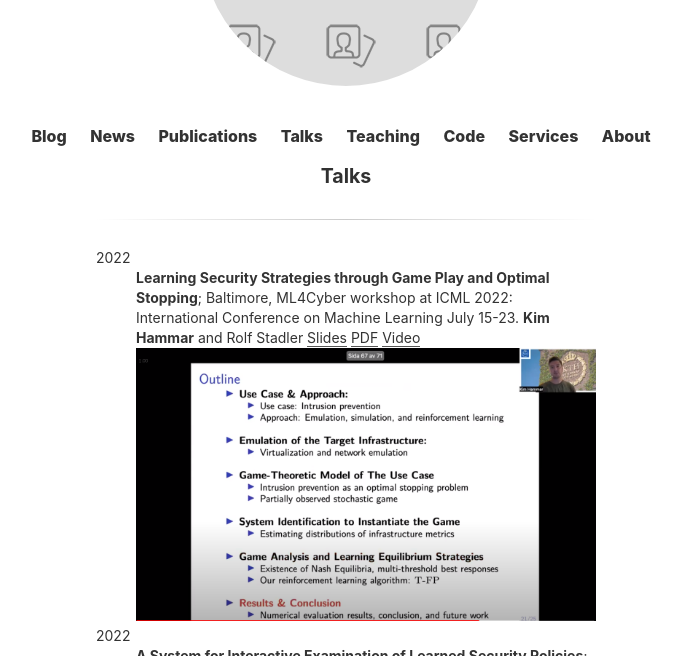
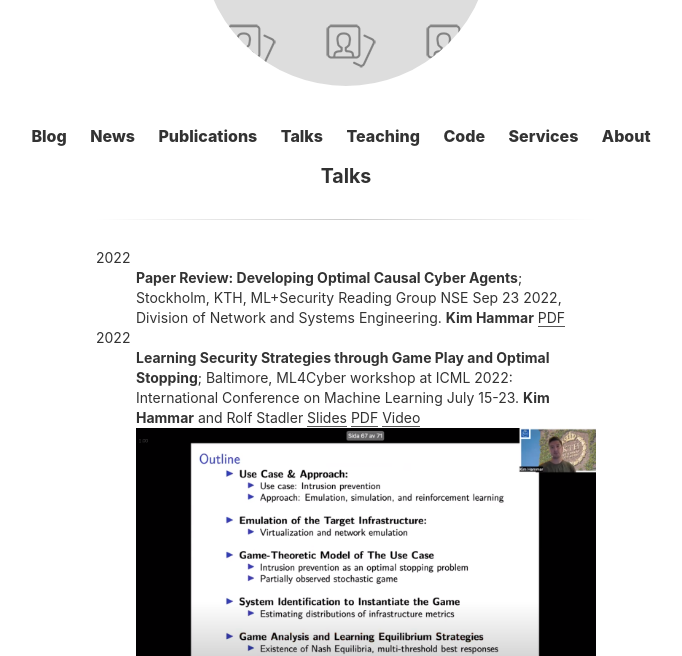
Before and after one commit to Limmen/Limmen.github.io, a Jekyll site: the page built from talks.md, in a window 1280 px wide and 900 px high, cut to the strip 244-900 px from the top of the window. Shown: the whole strip, without its empty margins (294-976 px from the left). Built offline with Jekyll 4.4.1, drawn with Linux system fonts in a browser that asks for light colours.

Commit message:
add talk

```diff
--- a/talks.md
+++ b/talks.md
@@ -2,6 +2,11 @@
 layout: page
 title: Talks
 ---
+
+2022
+:   **Paper Review: Developing Optimal Causal Cyber Agents**; Stockholm, KTH, ML+Security Reading Group NSE Sep 23 2022, Division of Network and Systems Engineering.
+    **Kim Hammar**
+	[PDF](/assets/slides/MLsec_reading_group_NSE_2022_23_sep_Kim_Hammar.pdf)
 
 2022
 :   **Learning Security Strategies through Game Play and Optimal Stopping**; Baltimore, ML4Cyber workshop at ICML 2022: International Conference on Machine Learning July 15-23.
```
Also changed, not shown: 1 other file.
